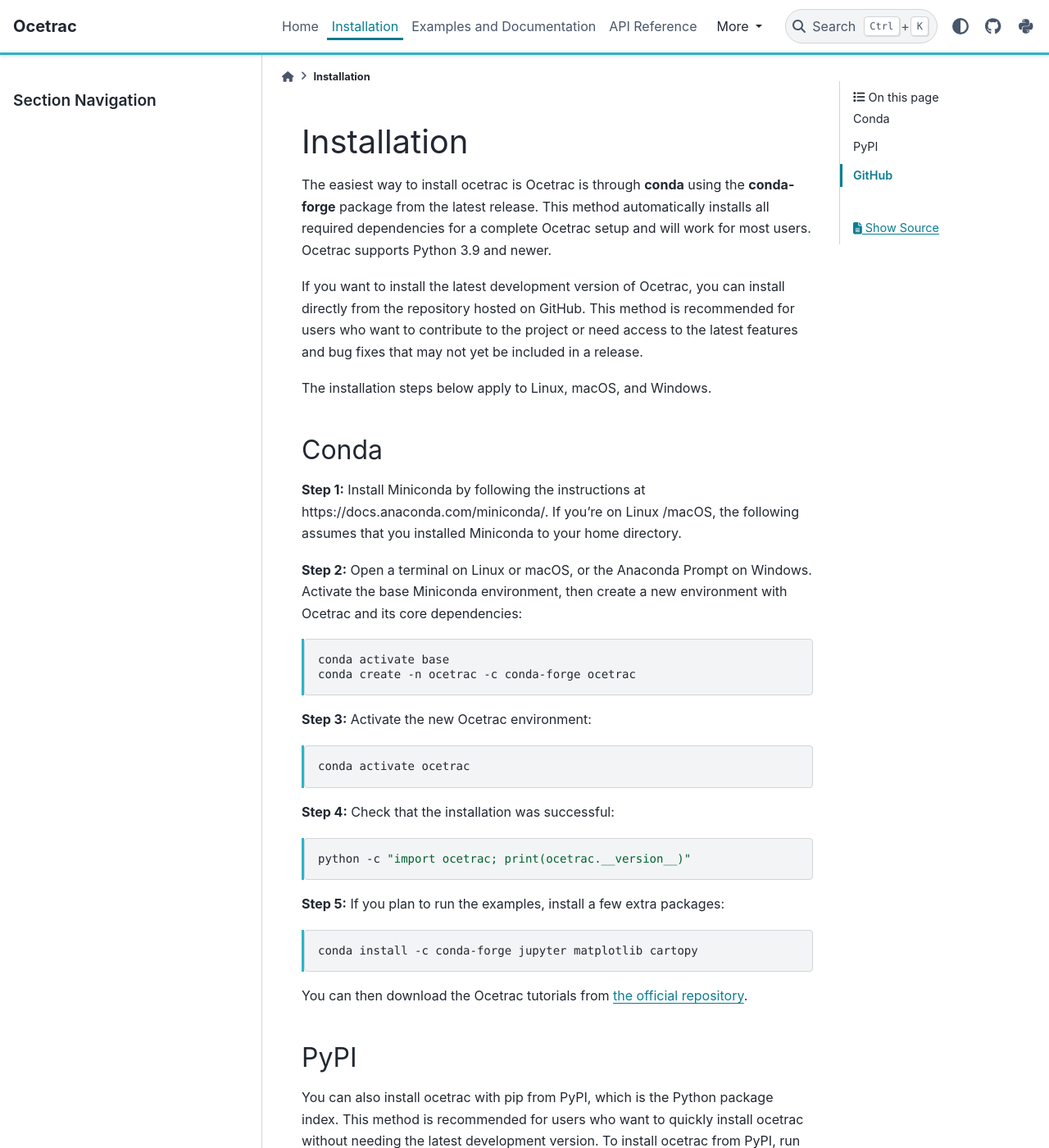
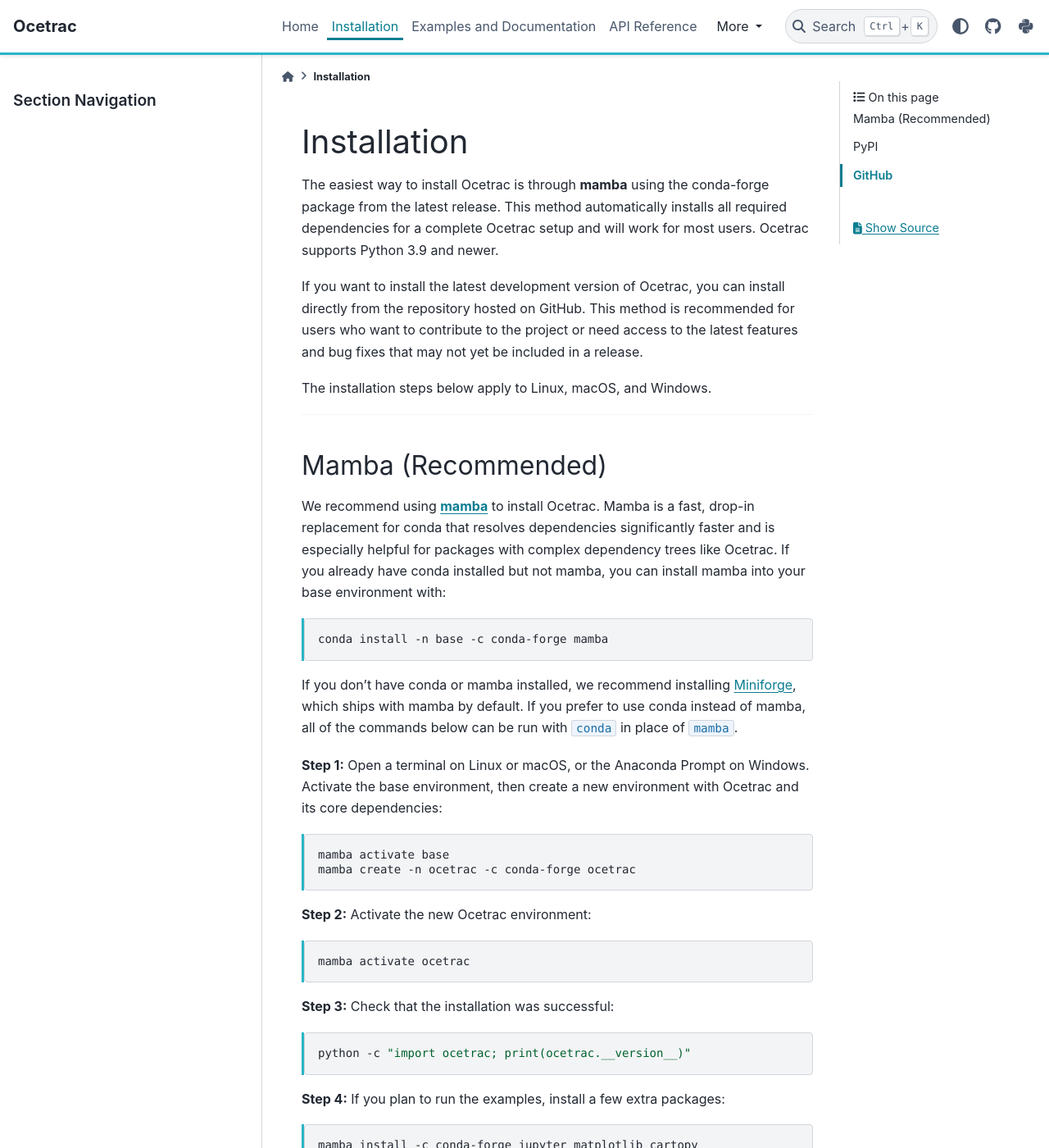
Before and after one commit to ocetrac/ocetrac, a Sphinx documentation site: the page built from docs/installation.md, in a window 1280 px wide and 1400 px high. Shown: the whole window at 82% size. Built offline with Sphinx 7.4.7 and the PyData theme 0.15.4, drawn with Linux system fonts in a browser that asks for light colours; pages that are not in the unit, such as notebooks, are missing from menus; the version number could not be read and is left out; some of the changed text lies outside the part shown.

Commit message:
update installation docs: replace conda with mamba, add mamba recommendation and Miniforge link

````diff
--- a/docs/installation.md
+++ b/docs/installation.md
@@ -1,64 +1,82 @@
 Installation
 ============
-The easiest way to install ocetrac is Ocetrac is through **conda** using the **conda-forge** package from the latest release. This method automatically installs all required dependencies for a complete Ocetrac setup and will work
-for most users. Ocetrac supports Python 3.9 and newer.
+The easiest way to install Ocetrac is through **mamba** using the conda-forge package from the latest release. This method automatically installs all required dependencies for a complete Ocetrac setup and will work for most users. Ocetrac supports Python 3.9 and newer.
 
-If you want to install the latest development version of Ocetrac, you can install directly from the  repository hosted on GitHub. This method is recommended for users who want to contribute to the project or need access to the latest features and bug fixes that may not yet be included in a release.
+If you want to install the latest development version of Ocetrac, you can install directly from the repository hosted on GitHub. This method is recommended for users who want to contribute to the project or need access to the latest features and bug fixes that may not yet be included in a release.
 
 The installation steps below apply to Linux, macOS, and Windows.
 
-###### Conda
-**Step 1:** Install Miniconda by following the instructions at https://docs.anaconda.com/miniconda/. If you’re on Linux /macOS, the following assumes that you installed Miniconda to your home directory.
+---
 
-**Step 2:** Open a terminal on Linux or macOS, or the Anaconda Prompt on Windows. Activate the base Miniconda environment, then create a new environment with Ocetrac and its core dependencies:
+## Mamba (Recommended)
+
+We recommend using [**mamba**](https://mamba.readthedocs.io/en/latest/) to install Ocetrac. Mamba is a fast, drop-in replacement for conda that resolves dependencies significantly faster and is especially helpful for packages with complex dependency trees like Ocetrac. If you already have conda installed but not mamba, you can install mamba into your base environment with:
 
 ```bash
-conda activate base
-conda create -n ocetrac -c conda-forge ocetrac
+conda install -n base -c conda-forge mamba
 ```
-**Step 3:** Activate the new Ocetrac environment:
+
+If you don't have conda or mamba installed, we recommend installing [Miniforge](https://github.com/conda-forge/miniforge), which ships with mamba by default. If you prefer to use conda instead of mamba, all of the commands below can be run with `conda` in place of `mamba`.
+
+**Step 1:** Open a terminal on Linux or macOS, or the Anaconda Prompt on Windows. Activate the base environment, then create a new environment with Ocetrac and its core dependencies:
 
 ```bash
-conda activate ocetrac
+mamba activate base
+mamba create -n ocetrac -c conda-forge ocetrac
 ```
 
-**Step 4:** Check that the installation was successful:
+**Step 2:** Activate the new Ocetrac environment:
+
+```bash
+mamba activate ocetrac
+```
+
+**Step 3:** Check that the installation was successful:
 
 ```bash
 python -c "import ocetrac; print(ocetrac.__version__)"
 ```
 
-**Step 5:** If you plan to run the examples, install a few extra packages:
+**Step 4:** If you plan to run the examples, install a few extra packages:
 
 ```bash
-conda install -c conda-forge jupyter matplotlib cartopy
+mamba install -c conda-forge jupyter matplotlib cartopy
 ```
 
 You can then download the Ocetrac tutorials from [the official repository](https://github.com/ocetrac/ocetrac).
 
-###### PyPI
-You can also install ocetrac with pip from PyPI, which is the Python package index. This method is recommended for users who want to quickly install ocetrac without needing the latest development version.
-To install ocetrac from PyPI, run the following command in your terminal:
+---
+
+## PyPI
+
+You can also install Ocetrac with pip from PyPI, which is the Python package index. This method is recommended for users who want to quickly install Ocetrac without needing the latest development version.
+
+To install Ocetrac from PyPI, run the following command in your terminal:
 
 ```bash
 pip install ocetrac
 ```
 
-###### GitHub
-To use the most up to date version of ocetrac, you can install directly from the online repository hosted on GitHub.
-1. Clone ocetrac to your local machine:
+---
+
+## GitHub
+
+To use the most up to date version of Ocetrac, you can install directly from the online repository hosted on GitHub.
+
+1. Clone Ocetrac to your local machine:
 
 ```bash
 git clone https://github.com/ocetrac/ocetrac
 ```
 
-2. Change to the parent directory of ocetrac
-3. Install ocetrac with:
+2. Change to the parent directory of Ocetrac.
+
+3. Install Ocetrac with:
 
 ```bash
 pip install -e ./ocetrac
 ```
 
-This will allow changes you make locally, to be reflected when you import the package in Python.
+This will allow changes you make locally to be reflected when you import the package in Python.
 
 This method is recommended for users who want to contribute to the project or need access to the latest features and bug fixes that may not yet be included in a release.
````
